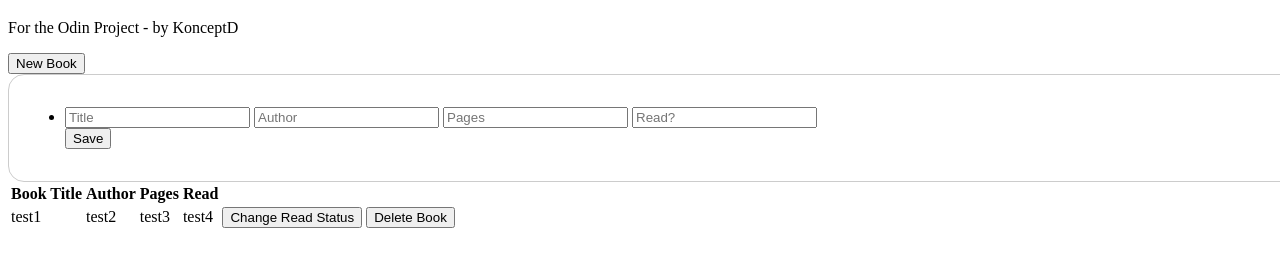
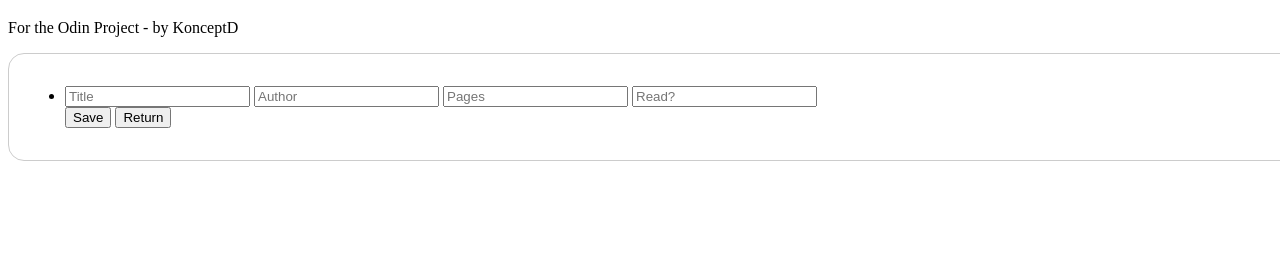
Before and after one commit to KonceptD/Odin-Library, a plain HTML site: page index.html in a window 1280 px wide. Both pictures are taken after a click on the button "New Book". Shown: the part 61-328 px from the top of the page. Drawn offline with Linux system fonts and the light colour scheme.

Commit message:
HTML: Added 'hidden' class to elements and a return button; CSS: Configured hidden class visibility; JS: Added event listeners for new book and return buttons, added comments to code, refactored code, added a new function,  crossed off an item in the TODOlist

```diff
--- a/index.html
+++ b/index.html
@@ -15,7 +15,7 @@
     <button id="new_book_button">
         New Book
     </button>
-    <div id="popUp">
+    <div id="popUp" class="hidden">
         <form class="popUp">
             <ul>
                 <li>
@@ -30,7 +30,7 @@
                 </li>
 
                     <button id="saveButton" type="button">Save</button>
-
+                    <button id="returnButton" type="button">Return</button>
             </ul>
         </form>
     </div>
--- a/script.js
+++ b/script.js
@@ -1,41 +1,51 @@
 // * TODO: CHECK FREECODECAMP AS AN ALTERNATE FOR PRACTICE
-// TODO: New book button that brings up the form from each display
+// * TODO: New book button that brings up the form from each display - LEARNT: How to toggle elements between hidden and visible using classlist.toggle and the "hidden" attribute
 // TODO: Write each book to table row
 // TODO: Add delete button functionality
 // TODO: Add "Read/Unread" button functionality
 // TODO: CSS - Style for table - Center table
 // TODO: HTML: Column size - maybe 3 width?
 
-// Grabbed my button to add new book and the div containing the form
+// Grabbed new book, save and return buttons, pop up form, and table elements -> variables
 const popUp = document.querySelector("#popUp")
-// const popUpbtn = document.querySelector("#new_book_button")
 const saveBtn = document.querySelector("#saveButton")
-// popUp.addEventListener("click", (e) => {
-//     e.style.display = "block"
-// })
+const newBookBtn = document.querySelector("#new_book_button")
+const tableDisplay = document.querySelector("table")
+const returnBtn = document.querySelector("#returnButton")
 
-// Assigning each textbox content to a variable
-let bookTitle = document.querySelector("#book_title")
-let bookAuthor = document.querySelector("#book_author")
-let bookPages = document.querySelector("#book_pages")
-let bookFinish = document.querySelector("#book_finished")
+
+
+// Assigning each textbox content of the entered Book to a variable
+let bookTitle = document.querySelector("#book_title").value
+let bookAuthor = document.querySelector("#book_author").value
+let bookPages = document.querySelector("#book_pages").value
+let bookFinish = document.querySelector("#book_finished").value
+
 
 // E.Listener which creates and adds book to library
 saveBtn.addEventListener("click", () => {
 
-    let newBook = bookTitle.value
-    newBook = new Book (bookTitle.value, bookAuthor.value, bookPages.value, bookFinish.value)
+    let newBook = bookTitle
+    newBook = new Book (bookTitle, bookAuthor, bookPages, bookFinish)
     addToLibrary(newBook);
     clearForm();
+    displayLibrary();
+})
 
-    displayLibrary();
+// Two below - calls the function for visibility between the form page for a new book and the info page for current books
+newBookBtn.addEventListener("click", () => {
+    toggle();
+})
+
+returnBtn.addEventListener("click", () => {
+    toggle();
 })
 
 // My library array
 let myLibrary = [];
 
 // Creating an object with a function in it to display info
-function Book(title, author, pages, complete) {
+Book = (title, author, pages, complete) => {
     this.title = title
     this.author = author
     this.pages = pages
@@ -48,23 +58,31 @@ function Book(title, author, pages, complete) {
 }
 
 // Push the args into the library array
-function addToLibrary(obj) {
+addToLibrary = (obj) => {
     myLibrary.push(obj);
 }
 
 // Function to loop through array and display each book
-function displayLibrary(){
+displayLibrary = () => {
     myLibrary.forEach(i => {
         console.table(i);
     });
 }
 
+// Wipes the values from each textbox for a new book
 clearForm = () => {
 
     bookTitle.value = null
     bookAuthor.value = null
     bookPages.value = null
     bookFinish.value = null
+}
+
+// Toggles visibility by adding/removing the "hidden" class attribute on these elements
+toggle = () => {
+    popUp.classList.toggle("hidden")
+    tableDisplay.classList.toggle("hidden")
+    newBookBtn.classList.toggle("hidden")
 }
 
 // Making new books to populate the library
--- a/style.css
+++ b/style.css
@@ -10,7 +10,6 @@
 
 }
 
-
 form {
     /* Center the form on the page */
     margin: 0 auto;
@@ -20,3 +19,7 @@ form {
     border: 1px solid #CCC;
     border-radius: 1em;
   }
+
+  .hidden {
+    display: none; /* Hides elements with this class name */
+  }
```
